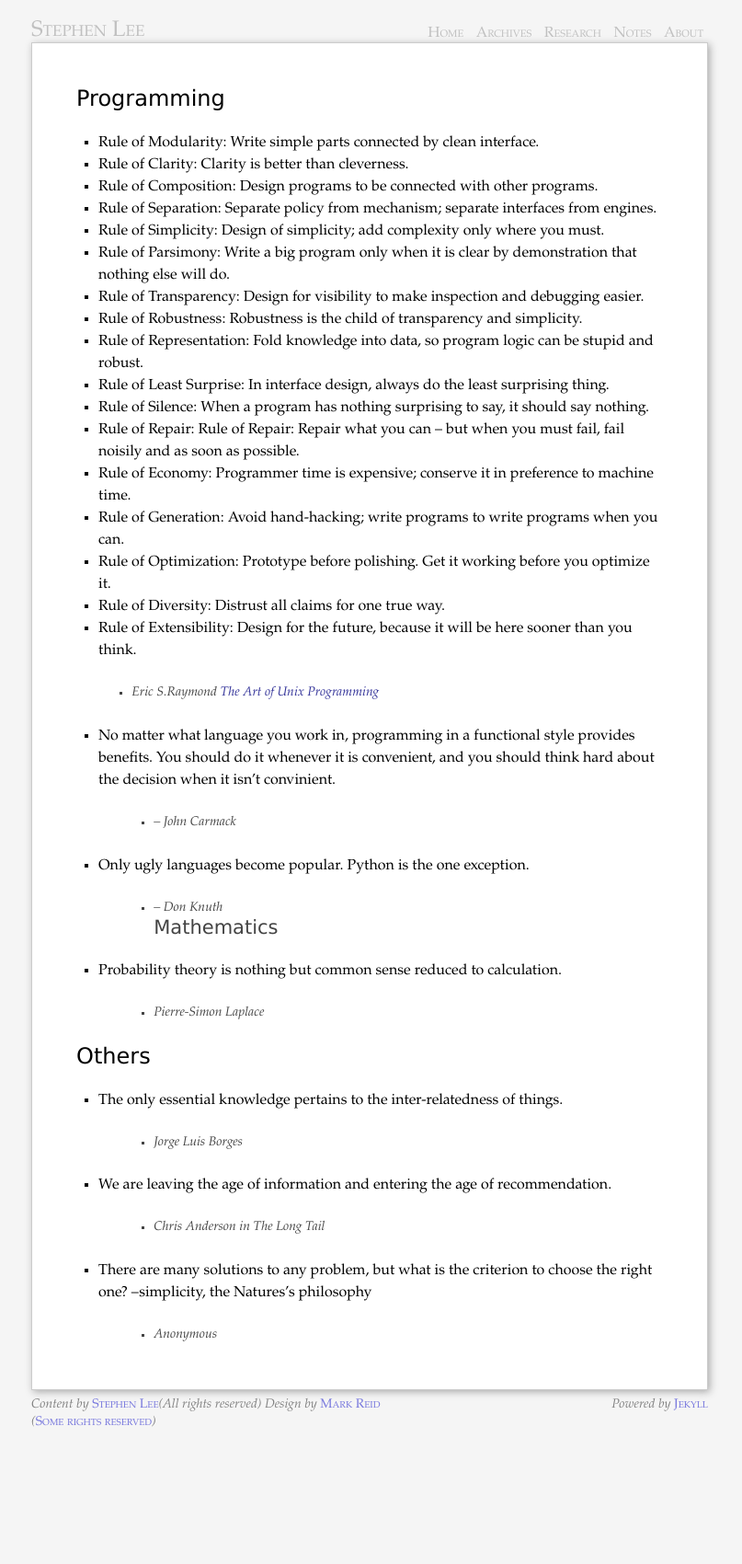
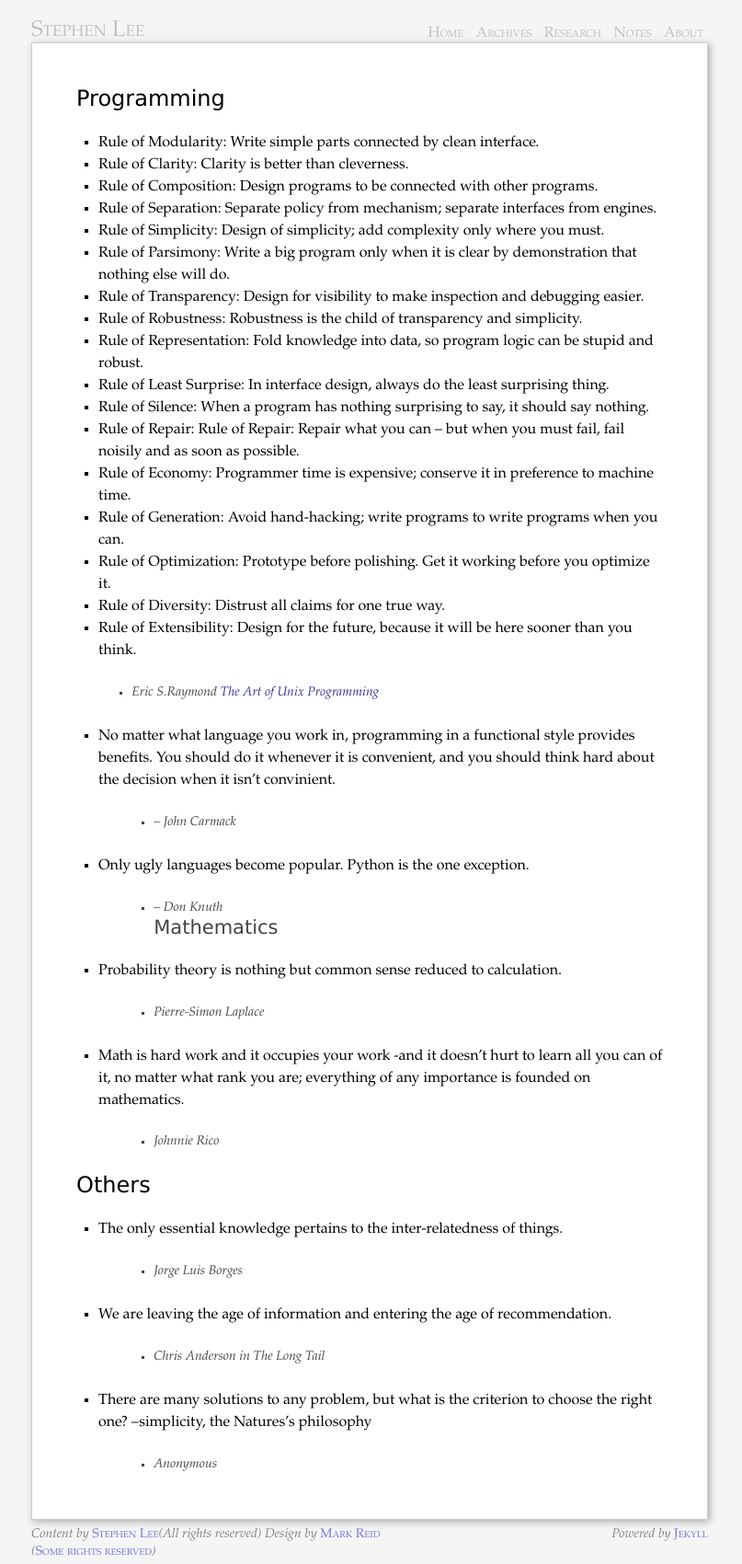
Before and after one commit to stephenLee/stephenlee.github.com, a Jekyll site: the page built from notes/quotes/index.markdown, in a window 1280 px wide. Shown: the whole page at 92% size, without its empty margins (238-1045 px from the left). Built offline with Jekyll 4.4.1, drawn with Linux system fonts in a browser that asks for light colours; before the commit the page ends 1559 px from its top, so only the background shows below that.

Commit message:
Updated notes/quotes/index.markdown

```diff
--- a/notes/quotes/index.markdown
+++ b/notes/quotes/index.markdown
@@ -39,6 +39,11 @@ here sooner than you think.
 * Probability theory is nothing but common sense reduced to calculation.
 > - *Pierre-Simon Laplace*
 
+* Math is hard work and it occupies your work -and it doesn't hurt to learn all you
+  can of it, no matter what rank you are; everything of any importance is founded on
+  mathematics.
+> - *Johnnie Rico*
+
 # Others #
 
 * The only essential knowledge pertains to the inter-relatedness of
```
